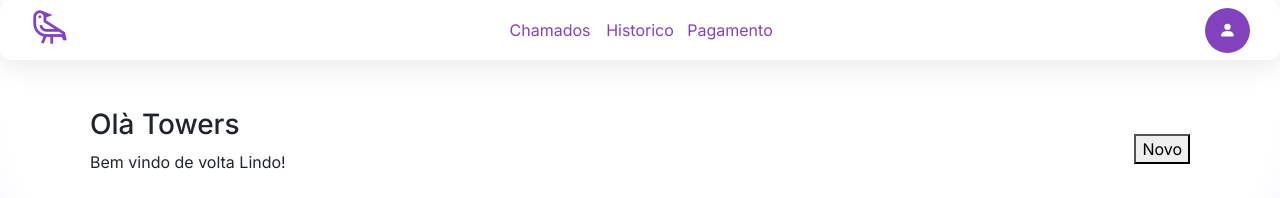
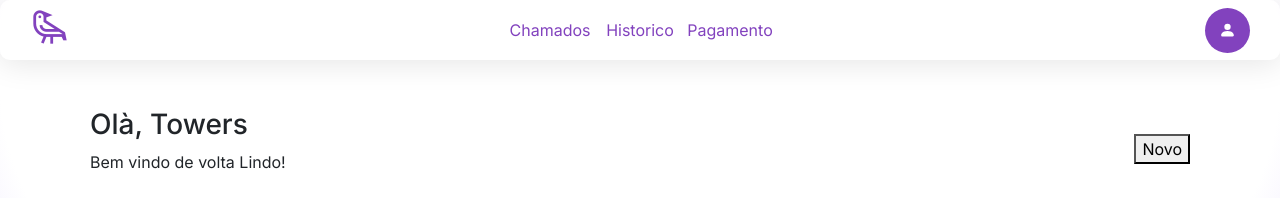
Before and after one commit to NeroPRDO/WEB-II---PROJETO, an Angular app in the folder manutencao-equipamentos/: page / in a window 1280 px wide. Shown: the top 198 px of the page. Built offline with nearby package versions, Linux system fonts and the light colour scheme.

Commit message:
Adicionando rotas em "Ver Detalhes".
Coloquei uma virgula q tava me dando toq tbm =)

```diff
--- a/manutencao-equipamentos/src/app/dashboard/dashboard.html
+++ b/manutencao-equipamentos/src/app/dashboard/dashboard.html
@@ -3,7 +3,7 @@
 <section>
     <div class="boas-vindas">
         <div class="text-boas-vindas">
-            <h3>Olà Towers</h3>
+            <h3>Olà, Towers</h3>
             <p>Bem vindo de volta Lindo!</p>
         </div>
 
@@ -25,7 +25,7 @@
             <div class="card-body">
                 <h2 class="card-title">Orçamento #3</h2>
                 <p class="card-status pendente">Pendente</p>
-                <button class="card-btn">Ver Detalhes</button>
+                <button class="card-btn" [routerLink]="['/orcamento','S-001']">Ver Detalhes</button>
             </div>
         </div>
 
@@ -34,7 +34,7 @@
             <div class="card-body">
                 <h2 class="card-title">Orçamento #2</h2>
                 <p class="card-status concluido">Concluido</p>
-                <button class="card-btn">Ver Detalhes</button>
+                <button class="card-btn" [routerLink]="['/solicitacao','S-002']">Ver Detalhes</button>
             </div>
         </div>
 
@@ -43,7 +43,7 @@
             <div class="card-body">
                 <h2 class="card-title">Orçamento #1</h2>
                 <p class="card-status recusado">Recusado</p>
-                <button class="card-btn">Ver Detalhes</button>
+                <button class="card-btn" [routerLink]="['/solicitacao','S-003']">Ver Detalhes</button>
             </div>
         </div>
     </div>
```
